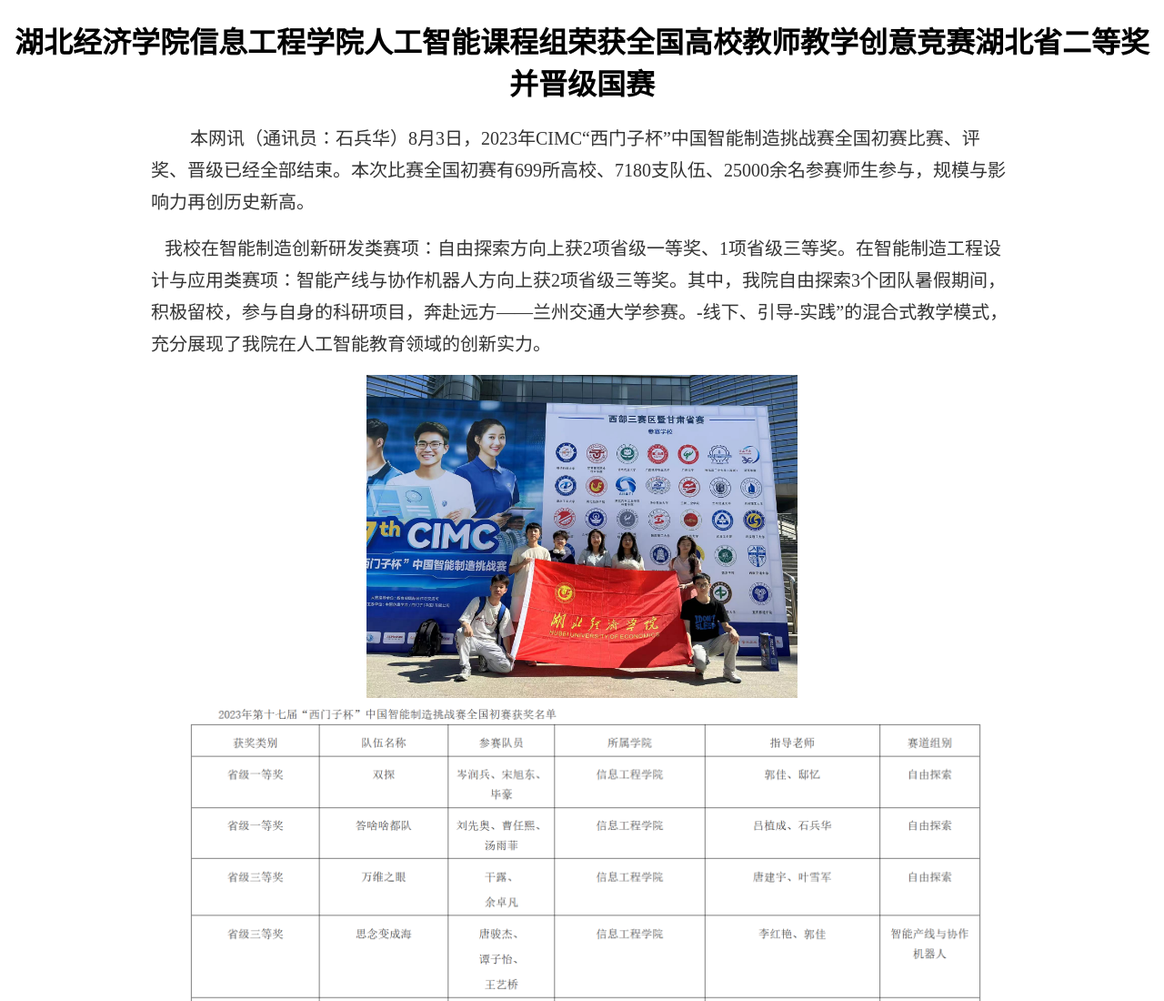
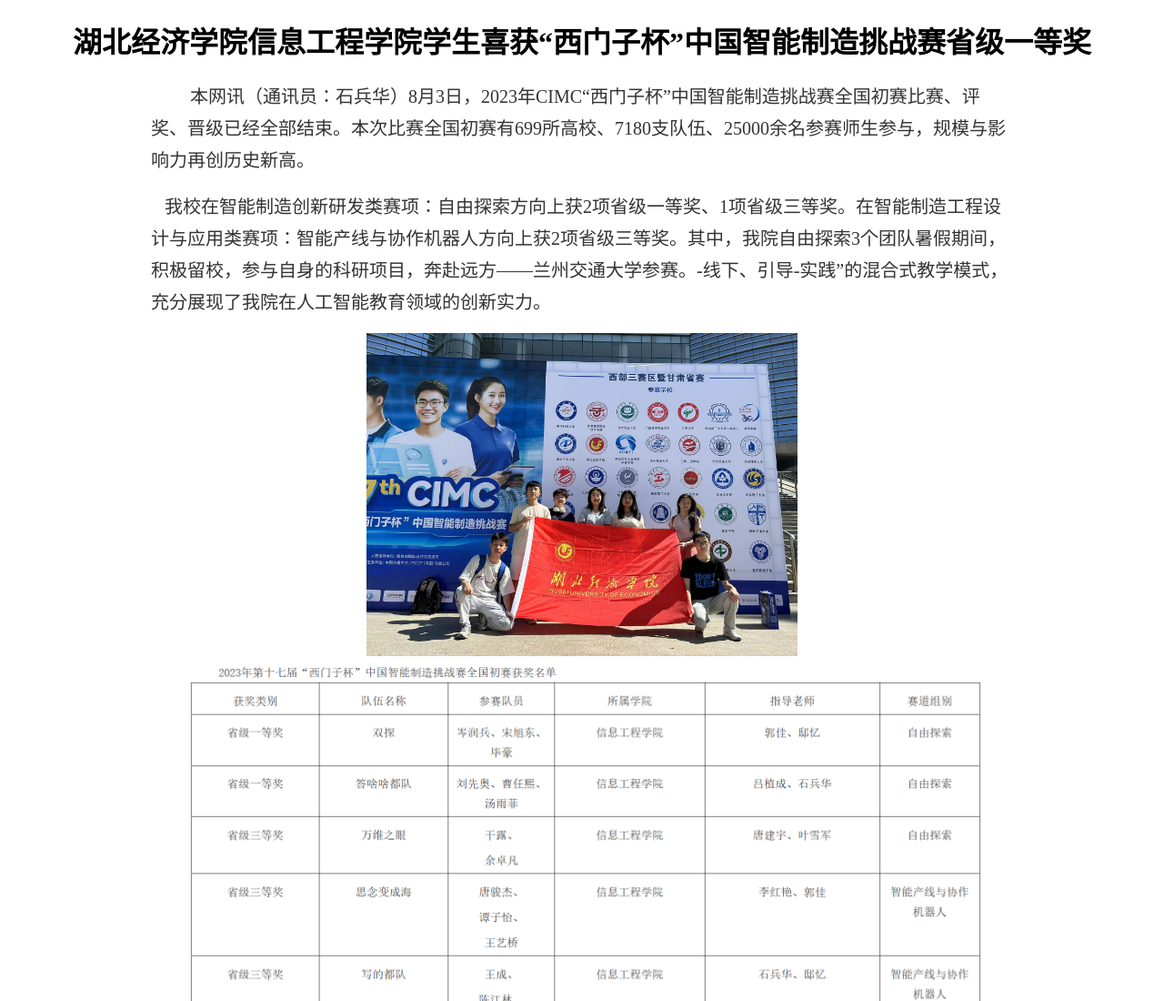
Before and after one commit to guo-ai-lab/news, a plain HTML site: page web/8.html in a window 1280 px wide. Shown: the top 1100 px of the page at 91% size. Drawn offline with Linux system fonts and the light colour scheme.

Commit message:
Update 8.html

```diff
--- a/web/8.html
+++ b/web/8.html
@@ -13,7 +13,7 @@
 <body>
 
     <div style="text-align: center;">
-        <h1>湖北经济学院信息工程学院人工智能课程组荣获全国高校教师教学创意竞赛湖北省二等奖并晋级国赛</h1>
+        <h1>湖北经济学院信息工程学院学生喜获“西门子杯”中国智能制造挑战赛省级一等奖</h1>
     </div>
     <div>
         <div style="width: 75%;margin: auto;">
```
